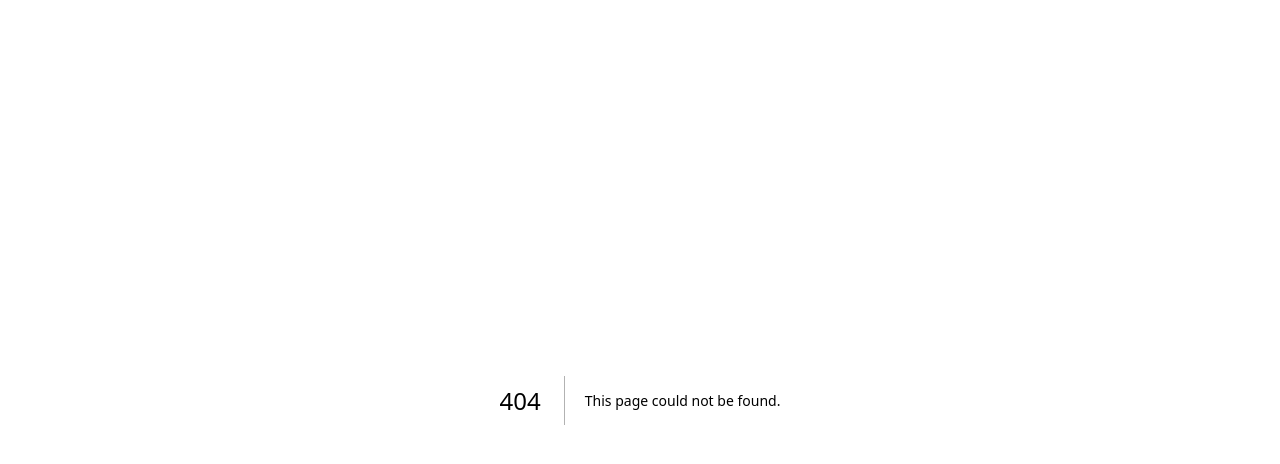
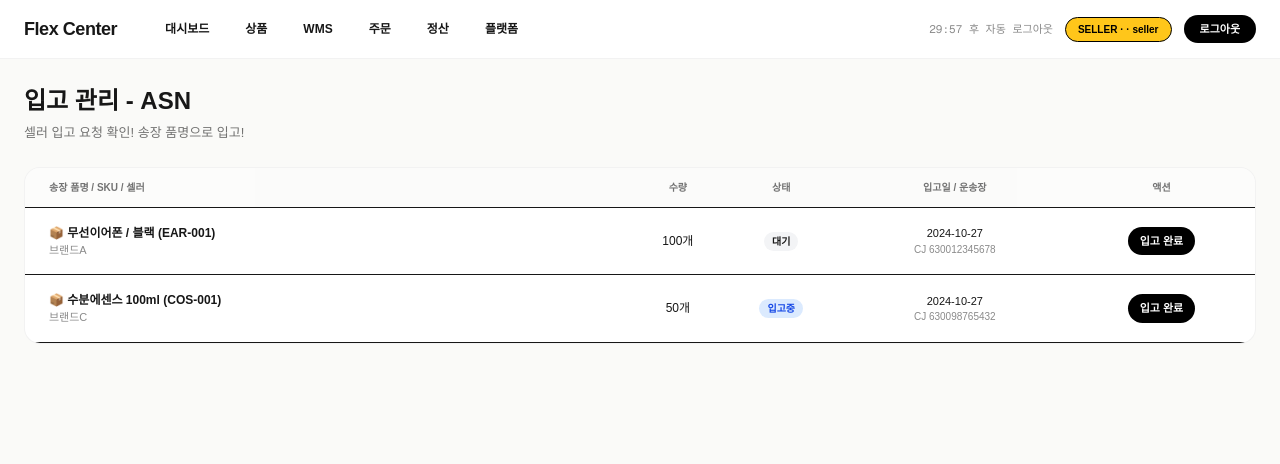
Before and after one commit to hanman19/flex-center, a Next.js app: page /admin/inbound in a window 1280 px wide. Before the commit this address had no page. Shown: the top 464 px of the page. Built offline with nearby package versions, Linux system fonts and the light colour scheme.

Commit message:
add missing admin pages: inbound, inventory, sellers

```diff
--- /dev/null
+++ b/src/app/admin/inbound/page.tsx
@@ -0,0 +1,31 @@
+"use client";
+import TopNav from "@/components/TopNav";
+import { useState, useEffect } from "react";
+
+export default function AdminInboundPage() {
+  const [mounted, setMounted] = useState(false);
+  const [inbounds, setInbounds] = useState<any[]>([
+    { id: "1", sku: "EAR-001", invoice_name: "무선이어폰 / 블랙", qty: 100, status: "대기", seller: "브랜드A", date: "2024-10-27", tracking: "CJ 630012345678" },
+    { id: "2", sku: "COS-001", invoice_name: "수분에센스 100ml", qty: 50, status: "입고중", seller: "브랜드C", date: "2024-10-27", tracking: "CJ 630098765432" },
+  ]);
+
+  useEffect(()=>{ setMounted(true); }, []);
+
+  if (!mounted) return <div className="min-h-screen bg-[#fafaf8]"><TopNav /><main className="max-w-[1400px] mx-auto px-6 py-6"><p>로딩중...</p></main></div>;
+
+  return (
+    <div className="min-h-screen bg-[#fafaf8]">
+      <TopNav />
+      <main className="max-w-[1400px] mx-auto px-6 py-6">
+        <h1 className="text-[24px] font-black">입고 관리 - ASN</h1>
+        <p className="text-[13px] opacity-60 mt-1">셀러 입고 요청 확인! 송장 품명으로 입고!</p>
+
+        <div className="mt-6 bg-white border border-black/5 rounded-[16px] overflow-hidden">
+          <table className="w-full text-[12px]"><thead className="bg-[#fafaf8] text-[10px] opacity-60 border-b"><tr><th className="text-left py-3 px-6">송장 품명 / SKU / 셀러</th><th className="text-center">수량</th><th className="text-center">상태</th><th className="text-center">입고일 / 운송장</th><th className="text-center">액션</th></tr></thead>
+            <tbody>{inbounds.map(i=><tr key={i.id} className="border-b"><td className="py-4 px-6"><p className="font-bold">📦 {i.invoice_name} ({i.sku})</p><p className="text-[11px] opacity-50">{i.seller}</p></td><td className="text-center">{i.qty}개</td><td className="text-center"><span className={`px-2 py-1 rounded-full text-[10px] font-bold ${i.status==="입고중" ? "bg-blue-100 text-blue-700" : "bg-gray-100"}`}>{i.status}</span></td><td className="text-center"><p className="text-[11px]">{i.date}</p><p className="text-[10px] opacity-50">{i.tracking}</p></td><td className="text-center"><button className="bg-black text-white px-3 py-1.5 rounded-full text-[11px] font-bold">입고 완료</button></td></tr>)}</tbody>
+          </table>
+        </div>
+      </main>
+    </div>
+  );
+}
--- /dev/null
+++ b/src/app/admin/inventory/page.tsx
@@ -0,0 +1,27 @@
+"use client";
+import TopNav from "@/components/TopNav";
+import { useState, useEffect } from "react";
+
+export default function AdminInventoryPage() {
+  const [mounted, setMounted] = useState(false);
+  const [stock, setStock] = useState<any[]>([
+    { sku: "EAR-001", invoice_name: "무선이어폰 / 블랙", qty: 150, location: "A-01-02", seller: "브랜드A" },
+    { sku: "COS-001", invoice_name: "수분에센스 100ml", qty: 80, location: "A-02-01", seller: "브랜드C" },
+  ]);
+  useEffect(()=>{ setMounted(true); }, []);
+  if (!mounted) return <div className="min-h-screen bg-[#fafaf8]"><TopNav /><main className="max-w-[1400px] mx-auto px-6 py-6"><p>로딩중...</p></main></div>;
+  return (
+    <div className="min-h-screen bg-[#fafaf8]">
+      <TopNav />
+      <main className="max-w-[1400px] mx-auto px-6 py-6">
+        <h1 className="text-[24px] font-black">재고 관리 - 전체 셀러</h1>
+        <p className="text-[13px] opacity-60 mt-1">모든 셀러 재고! 송장 품명 기준!</p>
+        <div className="mt-6 bg-white border border-black/5 rounded-[16px] overflow-hidden">
+          <table className="w-full text-[12px]"><thead className="bg-[#fafaf8] text-[10px] opacity-60 border-b"><tr><th className="text-left py-3 px-6">송장 품명 / SKU / 셀러</th><th className="text-center">수량</th><th className="text-center">위치</th><th className="text-center">상태</th></tr></thead>
+            <tbody>{stock.map((s,i)=><tr key={i} className="border-b"><td className="py-4 px-6"><p className="font-bold">📦 {s.invoice_name} ({s.sku})</p><p className="text-[11px] opacity-50">{s.seller}</p></td><td className="text-center">{s.qty}개</td><td className="text-center"><span className="bg-black text-white px-2 py-1 rounded-full text-[10px]">{s.location}</span></td><td className="text-center"><span className="bg-green-100 text-green-700 px-2 py-1 rounded-full text-[10px] font-bold">정상</span></td></tr>)}</tbody>
+          </table>
+        </div>
+      </main>
+    </div>
+  );
+}
--- /dev/null
+++ b/src/app/admin/sellers/page.tsx
@@ -0,0 +1,45 @@
+"use client";
+import TopNav from "@/components/TopNav";
+import { useState, useEffect } from "react";
+import { createClient } from "@supabase/supabase-js";
+
+const supabase = createClient(
+  "https://qkpnvfmsmvcemdblaahl.supabase.co",
+  "sb_publishable_bhaLFQf6wmB6wMx1NNkSAg_Ypyy48rF"
+);
+
+export default function AdminSellersPage() {
+  const [mounted, setMounted] = useState(false);
+  const [sellers, setSellers] = useState<any[]>([]);
+
+  useEffect(() => {
+    setMounted(true);
+    const load = async () => {
+      const { data } = await supabase.from("seller_profiles").select("*").limit(50);
+      if (data) setSellers(data);
+      else setSellers([
+        { id: "1", email: "phankyu@gmail.com", business_name: "Flex Center", role: "admin" },
+        { id: "2", email: "brandA@example.com", business_name: "브랜드A", role: "seller" },
+      ]);
+    };
+    load();
+  }, []);
+
+  if (!mounted) return <div className="min-h-screen bg-[#fafaf8]"><TopNav /><main className="max-w-[1400px] mx-auto px-6 py-6"><p>로딩중...</p></main></div>;
+
+  return (
+    <div className="min-h-screen bg-[#fafaf8]">
+      <TopNav />
+      <main className="max-w-[1400px] mx-auto px-6 py-6">
+        <h1 className="text-[24px] font-black">셀러 관리</h1>
+        <p className="text-[13px] opacity-60 mt-1">seller_profiles 테이블! role 변경 가능!</p>
+
+        <div className="mt-6 bg-white border border-black/5 rounded-[16px] overflow-hidden">
+          <table className="w-full text-[12px]"><thead className="bg-[#fafaf8] text-[10px] opacity-60 border-b"><tr><th className="text-left py-3 px-6">이메일 / 사업자명 / 역할</th><th className="text-center">역할 변경</th><th className="text-center">상태</th></tr></thead>
+            <tbody>{sellers.map((s:any)=><tr key={s.id} className="border-b"><td className="py-4 px-6"><p className="font-bold">{s.email}</p><p className="text-[11px] opacity-50">{s.business_name || s.company_name || "-"} / role: {s.role || "seller"}</p></td><td className="text-center"><div className="flex gap-1 justify-center"><button onClick={async()=>{ await supabase.from("seller_profiles").update({ role: "seller" }).eq("id", s.id); setSellers(sellers.map(x=>x.id===s.id?{...x, role:"seller"}:x)); }} className="bg-white border px-2 py-1 rounded-full text-[10px]">seller</button><button onClick={async()=>{ await supabase.from("seller_profiles").update({ role: "staff" }).eq("id", s.id); setSellers(sellers.map(x=>x.id===s.id?{...x, role:"staff"}:x)); }} className="bg-white border px-2 py-1 rounded-full text-[10px]">staff</button><button onClick={async()=>{ await supabase.from("seller_profiles").update({ role: "admin" }).eq("id", s.id); setSellers(sellers.map(x=>x.id===s.id?{...x, role:"admin"}:x)); }} className="bg-black text-white px-2 py-1 rounded-full text-[10px]">admin</button></div></td><td className="text-center"><span className={`px-2 py-1 rounded-full text-[10px] font-bold ${s.role==="admin" ? "bg-black text-white" : s.role==="staff" ? "bg-[#FFC61A] text-black" : "bg-gray-100"}`}>{s.role || "seller"}</span></td></tr>)}</tbody>
+          </table>
+        </div>
+      </main>
+    </div>
+  );
+}
```
